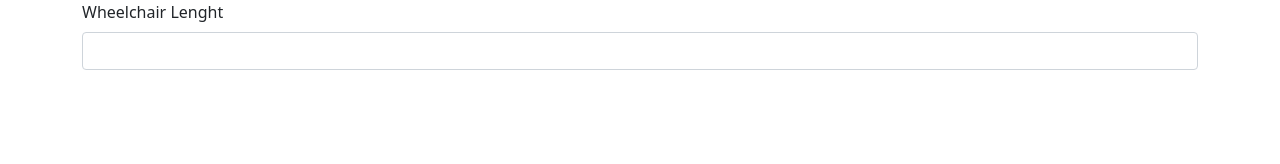
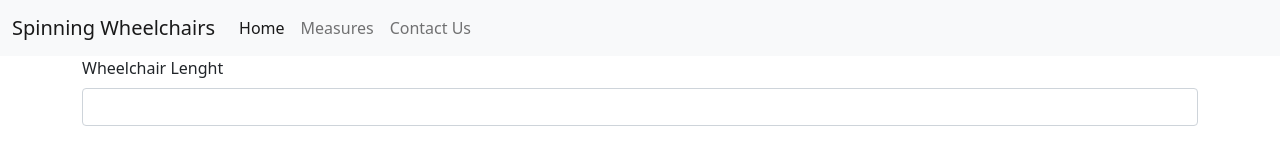
Before and after one commit to Richardaeld/Hackathaon-trust-in-soda-team-2, a plain HTML site: page index.html in a window 1280 px wide. Drawn offline with nearby package versions, Linux system fonts and the light colour scheme.

Commit message:
Add navbar on index page

```diff
--- a/index.html
+++ b/index.html
@@ -22,6 +22,27 @@
    </head>
    <body>
         <!--Nav bar-->
+        <nav class="navbar navbar-expand-lg navbar-light bg-light">
+            <div class="container-fluid">
+              <a class="navbar-brand" href="#">Spinning Wheelchairs</a>
+              <button class="navbar-toggler" type="button" data-bs-toggle="collapse" data-bs-target="#navbarNav" aria-controls="navbarNav" aria-expanded="false" aria-label="Toggle navigation">
+                <span class="navbar-toggler-icon"></span>
+              </button>
+              <div class="collapse navbar-collapse" id="navbarNav">
+                <ul class="navbar-nav">
+                  <li class="nav-item">
+                    <a class="nav-link active" aria-current="page" href="index.html">Home</a>
+                  </li>
+                  <li class="nav-item">
+                    <a class="nav-link" href="#">Measures</a>
+                  </li>
+                  <li class="nav-item">
+                    <a class="nav-link" href="#">Contact Us</a>
+                  </li>
+                </ul>
+              </div>
+            </div>
+          </nav>
 
 
 
```
